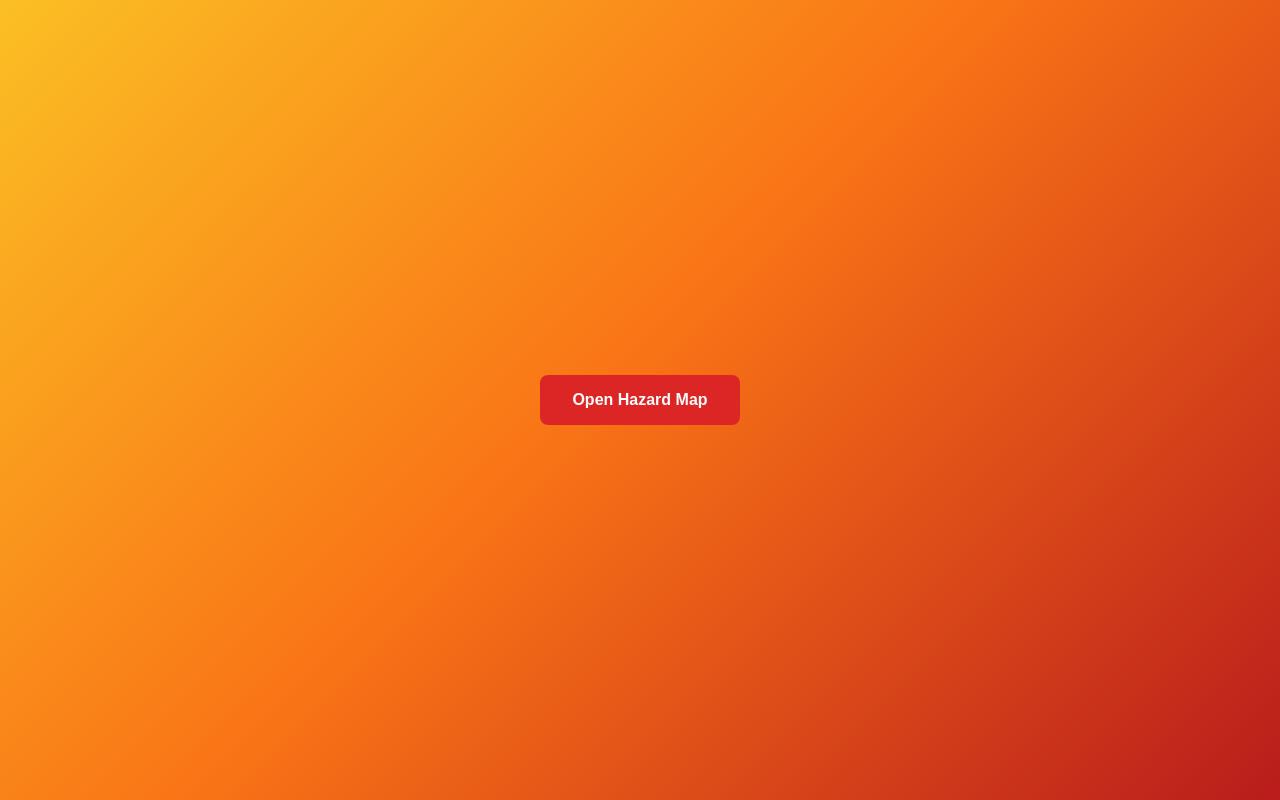
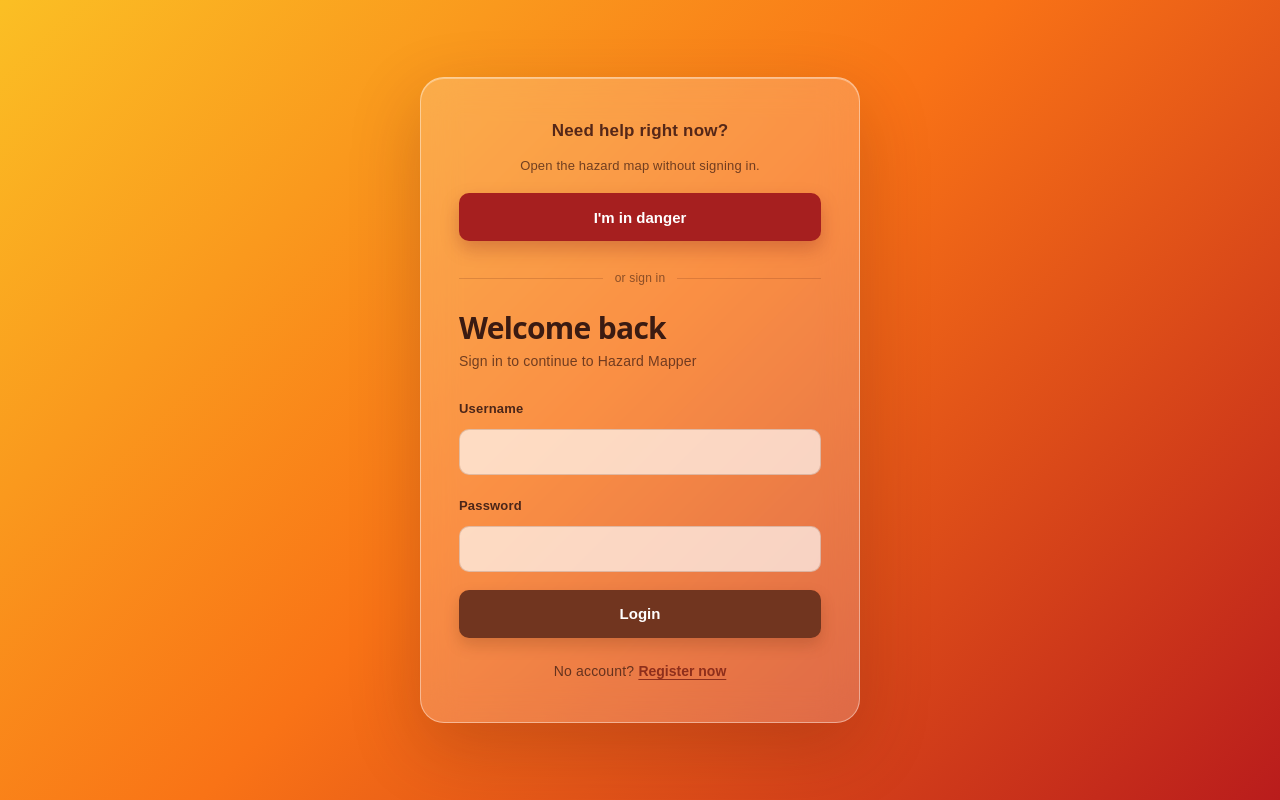
Before and after one commit to AnuruR/Hazard-Hazardous-Infrastructure-Mapper, a React app in the folder frontend/: page / in a window 1280 px wide. Built offline with nearby package versions, Linux system fonts and the light colour scheme; the HTML template or start-up script is replaced by a standard one.

Commit message:
Added login and register functionality to the frontend.

```diff
--- a/frontend/src/App.css
+++ b/frontend/src/App.css
@@ -11,62 +11,133 @@ body {
 
 .app-page {
   min-height: 100vh;
-  display: grid;
-  place-items: center;
+  display: flex;
+  align-items: center;
+  justify-content: center;
+  padding: 32px 20px;
   background: linear-gradient(135deg,  #fbbf24 0%, #f97316 48%, #b91c1c 100%);
 }
 
 .app-page--map {
   display: block;
+  min-height: 100vh;
+  padding: 0;
 }
 
 .hazard-map {
-  display: flex;
-  flex-direction: column;
+  position: relative;
   width: 100%;
   height: 100vh;
+  overflow: hidden;
 }
 
-.hazard-map_latitude {
-  flex: 0 0 auto;
+.map-toolbar {
+  position: absolute; z-index: 1000; top: 18px; left: 18px; right: 18px;
+  display: flex; align-items: flex-start; justify-content: space-between; gap: 16px; pointer-events: none;
+}
+.coordinate-panel, .map-auth-actions {
+  pointer-events: auto; border: 1px solid rgba(255, 255, 255, 0.5);
+  background: rgba(255, 247, 235, 0.88); box-shadow: 0 12px 32px rgba(67, 28, 12, 0.2), inset 0 1px rgba(255, 255, 255, 0.7);
+  backdrop-filter: blur(16px); -webkit-backdrop-filter: blur(16px);
+}
+.coordinate-panel { display: flex; align-items: end; gap: 12px; padding: 14px; border-radius: 16px; }
+.coordinate-heading { display: grid; gap: 2px; min-width: 145px; padding: 0 6px 3px 2px; }
+.coordinate-kicker { color: #a5421f; font-size: 10px; font-weight: 800; letter-spacing: 1.1px; }
+.coordinate-title { color: #452314; font-size: 14px; font-weight: 750; white-space: nowrap; }
+.coordinate-field { display: grid; gap: 5px; color: #633822; font-size: 11px; font-weight: 700; }
+.coordinate-field input { width: 132px; height: 38px; padding: 0 10px; border: 1px solid rgba(120, 62, 31, 0.22); border-radius: 9px; outline: none; background: rgba(255, 255, 255, 0.88); color: #3b1b12; font: 600 14px/1 system-ui, sans-serif; font-variant-numeric: tabular-nums; }
+.coordinate-field input:focus { border-color: #b84a24; box-shadow: 0 0 0 3px rgba(184, 74, 36, 0.16); }
+.map-auth-actions { display: flex; gap: 8px; padding: 8px; border-radius: 14px; pointer-events: auto; }
+.map-auth-button { min-height: 38px; padding: 0 16px; border: 0; border-radius: 9px; font: 700 13px system-ui, sans-serif; cursor: pointer; transition: transform 0.2s ease, background 0.2s ease; }
+.map-auth-button:hover { transform: translateY(-1px); }
+.map-auth-button--login { background: rgba(113, 53, 31, 0.1); color: #71351f; }
+.map-auth-button--login:hover { background: rgba(113, 53, 31, 0.18); }
+.map-auth-button--register { background: #71351f; color: white; box-shadow: 0 5px 12px rgba(82, 28, 12, 0.18); }
+.map-auth-button--register:hover { background: #572817; }
+.map-auth-backdrop { position: absolute; z-index: 1200; inset: 0; display: grid; place-items: center; padding: 20px; background: rgba(44, 22, 13, 0.32); backdrop-filter: blur(3px); }
+.map-auth-card { position: relative; width: min(100%, 440px); padding: 38px; border: 1px solid rgba(255, 255, 255, 0.55); border-radius: 24px; background: rgba(255, 248, 238, 0.94); box-shadow: 0 24px 70px rgba(57, 22, 9, 0.3); backdrop-filter: blur(18px); }
+.map-auth-close { position: absolute; z-index: 1; top: 12px; right: 14px; width: 32px; height: 32px; border: 0; border-radius: 50%; background: rgba(113, 53, 31, 0.1); color: #71351f; font-size: 23px; cursor: pointer; }
+
+.hazard-map_container {
+  width: 100%;
+  height: 100%;
 }
 
-
-
-.hazard-map_container {
-  flex: 1 1 auto;
-  min-height: 0;
-  width: 100%;
+.access-card {
+  width: min(100%, 440px);
+  padding: 38px;
+  border: 1px solid rgba(255, 255, 255, 0.42);
+  border-radius: 24px;
+  background: rgba(255, 255, 255, 0.2);
+  box-shadow: 0 24px 70px rgba(91, 30, 12, 0.24), inset 0 1px rgba(255, 255, 255, 0.35);
+  backdrop-filter: blur(18px);
+  -webkit-backdrop-filter: blur(18px);
 }
 
+.login-section { color: #3b1b12; }
+.login-title { margin: 0; color: #3b1b12; font-size: 30px; font-weight: 750; letter-spacing: -0.7px; }
+.login-subtitle { margin: 6px 0 22px; color: rgba(59, 27, 18, 0.72); font-size: 14px; }
+.login-form { display: grid; gap: 18px; }
+.login-field { display: grid; gap: 7px; }
+.login-field label { color: #4b2619; font-size: 13px; font-weight: 650; }
+.login-field input {
+  width: 100%;
+  height: 46px;
+  padding: 0 13px;
+  border: 1px solid rgba(111, 52, 25, 0.2);
+  border-radius: 10px;
+  outline: none;
+  background: rgba(255, 255, 255, 0.68);
+  color: #32180f;
+  font: inherit;
+}
+.login-field input:focus { border-color: #b8321b; box-shadow: 0 0 0 3px rgba(185, 50, 27, 0.16); }
+.login-button, .hazard-button {
+  width: 100%;
+  min-height: 48px;
+  padding: 12px 20px;
+  border: 0;
+  border-radius: 10px;
+  color: white;
+  font-size: 15px;
+  font-weight: 700;
+  cursor: pointer;
+  transition: background-color 0.2s ease, transform 0.2s ease, box-shadow 0.2s ease;
+}
+.login-button { background: #71351f; box-shadow: 0 7px 16px rgba(82, 28, 12, 0.2); }
+.login-button:hover { background: #572817; transform: translateY(-1px); }
+.account-prompt { margin-top: 20px; color: rgba(59, 27, 18, 0.76); font-size: 14px; text-align: center; }
+.account-link { padding: 0; border: 0; background: none; color: #8e2f1c; font: inherit; font-weight: 750; text-decoration: underline; text-underline-offset: 3px; cursor: pointer; }
+.account-link:hover { color: #63200f; }
+.danger-action {
+  display: grid;
+  gap: 9px;
+  padding: 2px 0 0;
+  text-align: center;
+}
+.danger-prompt { color: #552718; font-size: 17px; font-weight: 750; }
+.danger-caption { color: rgba(59, 27, 18, 0.72); font-size: 13px; }
 .hazard-button {
-  background-color: #dc2626;
-  color: white;
-  width: 200px;
-  height: 50px;
-  padding: 12px 24px;
-  border: none;
-  border-radius: 8px;
-  font-size: 16px;
-  font-weight: 600;
-  cursor: pointer;
-  transition: background-color 0.3s ease,
-              transform 0.2s ease;
+  margin-top: 5px;
+  background: #a61f1f;
+  box-shadow: 0 8px 18px rgba(127, 29, 29, 0.28);
 }
+.hazard-button:hover {
+  background-color: #851818;
+  transform: translateY(-1px);
+  box-shadow: 0 10px 22px rgba(127, 29, 29, 0.28);
+}
+.access-divider { display: flex; align-items: center; gap: 12px; margin: 24px 0; color: rgba(59, 27, 18, 0.58); font-size: 12px; }
+.access-divider::before, .access-divider::after { content: ""; flex: 1; height: 1px; background: rgba(91, 30, 12, 0.18); }
+.login-button:focus-visible, .hazard-button:focus-visible { outline: 3px solid #fff; outline-offset: 3px; }
 
-/* When the mouse hovers over the button */
-.hazard-button:hover {
-  background-color: #b91c1c;
-  transform: translateY(-1px);
+@media (max-width: 480px) {
+  .access-card { padding: 28px 22px; border-radius: 20px; }
+  .map-toolbar { top: 10px; left: 10px; right: 10px; flex-wrap: wrap; }
+  .coordinate-panel { width: 100%; flex-wrap: wrap; gap: 10px; padding: 11px; }
+  .coordinate-heading { width: 100%; }
+  .coordinate-field { flex: 1; min-width: 110px; }
+  .coordinate-field input { width: 100%; }
+  .map-auth-actions { margin-left: auto; }
+  .map-auth-card { padding: 34px 24px 26px; }
 }
-
-/* When the button is clicked */
-.hazard-button:active {
-  transform: translateY(0);
-}
-
-/* Keyboard accessibility */
-.hazard-button:focus-visible {
-  outline: 3px solid #fca5a5;
-  outline-offset: 3px;
-}
--- a/frontend/src/App.jsx
+++ b/frontend/src/App.jsx
@@ -1,6 +1,7 @@
 import { useState } from "react";
 import "./App.css";
 import HazardMap from "./components/HazardMap";
+import Login from "./components/login";
 
 export default function App() {
   const [showMap, setShowMap] = useState(false);
@@ -8,13 +9,21 @@ export default function App() {
   return (
     <main className={showMap ? "app-page app-page--map" : "app-page"}>
       {!showMap && (
+        <section className="access-card" aria-label="Emergency access or sign in">
+          <div className="danger-action">
+            <p className="danger-prompt">Need help right now?</p>
+            <p className="danger-caption">Open the hazard map without signing in.</p>
             <button
               type="button"
               className="hazard-button"
               onClick={() => setShowMap(true)}
             >
-          Open Hazard Map
+              I&apos;m in danger
             </button>
+          </div>
+          <div className="access-divider"><span>or sign in</span></div>
+          <Login />
+        </section>
       )}
       {showMap && <HazardMap />}
     </main>
--- a/frontend/src/components/HazardMap.jsx
+++ b/frontend/src/components/HazardMap.jsx
@@ -2,19 +2,23 @@ import { MapContainer, TileLayer, Marker, Popup, useMap } from "react-leaflet";
 import "leaflet/dist/leaflet.css";
 import { Icon } from "leaflet";
 import { useState, useEffect } from "react";
+import Login from "./login";
 
-  function MapUpdater({latitude,longitude}){
-    const map = useMap();
+function MapUpdater({ latitude, longitude }) {
+  const map = useMap();
 
-    useEffect(() => {
-      map.setView([Number(latitude),Number(longitude)], map.getZoom());
-    }, [longitude,latitude,map]);
-    return null;
-  }
+  useEffect(() => {
+    if (latitude !== "" && longitude !== "") {
+      map.setView([Number(latitude), Number(longitude)], map.getZoom());
+    }
+  }, [longitude, latitude, map]);
+  return null;
+}
 
 export default function HazardMap() {
   const [latitude, setLatitude] = useState(6.9271);
   const [longitude, setLongitude] = useState(79.8612);
+  const [authMode, setAuthMode] = useState(null);
   const markers = [
     {
       geocode: [Number(latitude), Number(longitude)],
@@ -28,23 +32,36 @@ export default function HazardMap() {
   });
 
   return (
+
     <div className="hazard-map">
-      <input
-        className="hazard-map_latitude"
-        type="number"
-        step="any"
-        placeholder="Enter latitude"
-        value={latitude}
-        onChange={(e) => setLatitude(e.target.value)}
-      />
-      <input
-        className="hazard-map_longitude"
-        type="number"
-        step="any"
-        placeholder="Enter longitude"
-        value={longitude}
-        onChange={(e) => setLongitude(e.target.value)}
-      />
+      <header className="map-toolbar">
+        <div className="coordinate-panel" aria-label="Set map coordinates">
+          <div className="coordinate-heading">
+            <span className="coordinate-kicker">MAP LOCATION</span>
+            <span className="coordinate-title">Jump to coordinates</span>
+          </div>
+          <label className="coordinate-field">
+            <span>Latitude</span>
+            <input className="hazard-map_latitude" type="number" min="-90" max="90" step="any" placeholder="6.9271" value={latitude} onChange={(e) => setLatitude(e.target.value)} />
+          </label>
+          <label className="coordinate-field">
+            <span>Longitude</span>
+            <input className="hazard-map_longitude" type="number" min="-180" max="180" step="any" placeholder="79.8612" value={longitude} onChange={(e) => setLongitude(e.target.value)} />
+          </label>
+        </div>
+        <nav className="map-auth-actions" aria-label="Account actions">
+          <button type="button" className="map-auth-button map-auth-button--login" onClick={() => setAuthMode("login")}>Login</button>
+          <button type="button" className="map-auth-button map-auth-button--register" onClick={() => setAuthMode("register")}>Register</button>
+        </nav>
+      </header>
+      {authMode && (
+        <div className="map-auth-backdrop" onClick={() => setAuthMode(null)}>
+          <section className="map-auth-card" onClick={(event) => event.stopPropagation()}>
+            <button className="map-auth-close" type="button" aria-label="Close" onClick={() => setAuthMode(null)}>×</button>
+            <Login initialMode={authMode} />
+          </section>
+        </div>
+      )}
       <MapContainer
         center={[6.9271, 79.8612]}
         zoom={13}
@@ -55,7 +72,7 @@ export default function HazardMap() {
           url="https://{s}.tile.openstreetmap.org/{z}/{x}/{y}.png"
         />
 
-        <MapUpdater latitude={latitude} longitude={longitude}/>
+        <MapUpdater latitude={latitude} longitude={longitude} />
 
         {markers.map((marker) => (
           <Marker
--- /dev/null
+++ b/frontend/src/components/login.jsx
@@ -0,0 +1,64 @@
+import { useState } from "react";
+
+export default function Login({ initialMode = "login" }) {
+  const [isRegistering, setIsRegistering] = useState(initialMode === "register");
+  const [username, setUsername] = useState("");
+  const [email, setEmail] = useState("");
+  const [password, setPassword] = useState("");
+
+  const handleSubmit = (e) => {
+    e.preventDefault();
+  };
+
+  return (
+    <div className="login-section">
+      <h1 className="login-title">{isRegistering ? "Create your account" : "Welcome back"}</h1>
+      <p className="login-subtitle">
+        {isRegistering ? "Register to continue to Hazard Mapper" : "Sign in to continue to Hazard Mapper"}
+      </p>
+      <form className="login-form" onSubmit={handleSubmit}>
+        <div className="login-field">
+          <label htmlFor="username">Username</label>
+          <input
+            type="text"
+            id="username"
+            value={username}
+            onChange={(e) => setUsername(e.target.value)}
+          />
+        </div>
+        {isRegistering && (
+          <div className="login-field">
+            <label htmlFor="email">Email</label>
+            <input
+              type="email"
+              id="email"
+              autoComplete="email"
+              value={email}
+              onChange={(e) => setEmail(e.target.value)}
+            />
+          </div>
+        )}
+        <div className="login-field">
+          <label htmlFor="password">Password</label>
+          <input
+            type="password"
+            id="password"
+            value={password}
+            onChange={(e) => setPassword(e.target.value)}
+          />
+        </div>
+        <button className="login-button" type="submit">{isRegistering ? "Register" : "Login"}</button>
+      </form>
+      <p className="account-prompt">
+        {isRegistering ? "Already have an account?" : "No account?"}{" "}
+        <button
+          className="account-link"
+          type="button"
+          onClick={() => setIsRegistering((current) => !current)}
+        >
+          {isRegistering ? "Sign in" : "Register now"}
+        </button>
+      </p>
+    </div>
+  );
+}
```
Lines whose indentation alone changed are shown as unchanged.
